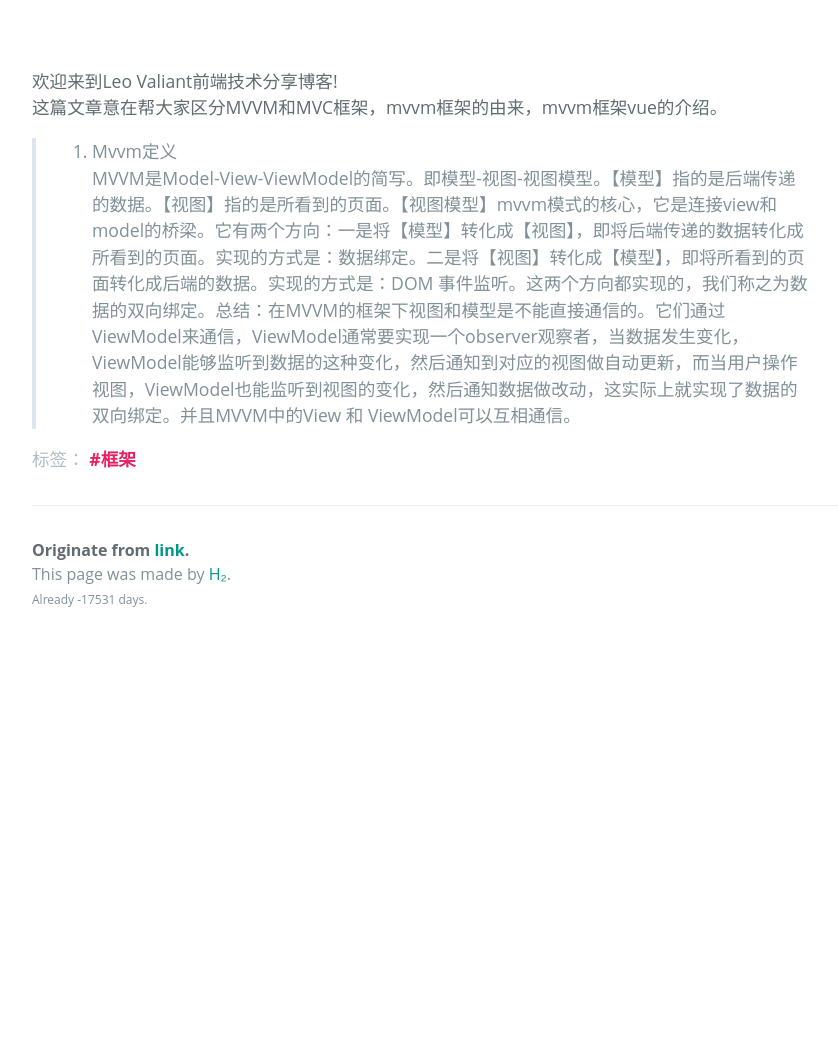
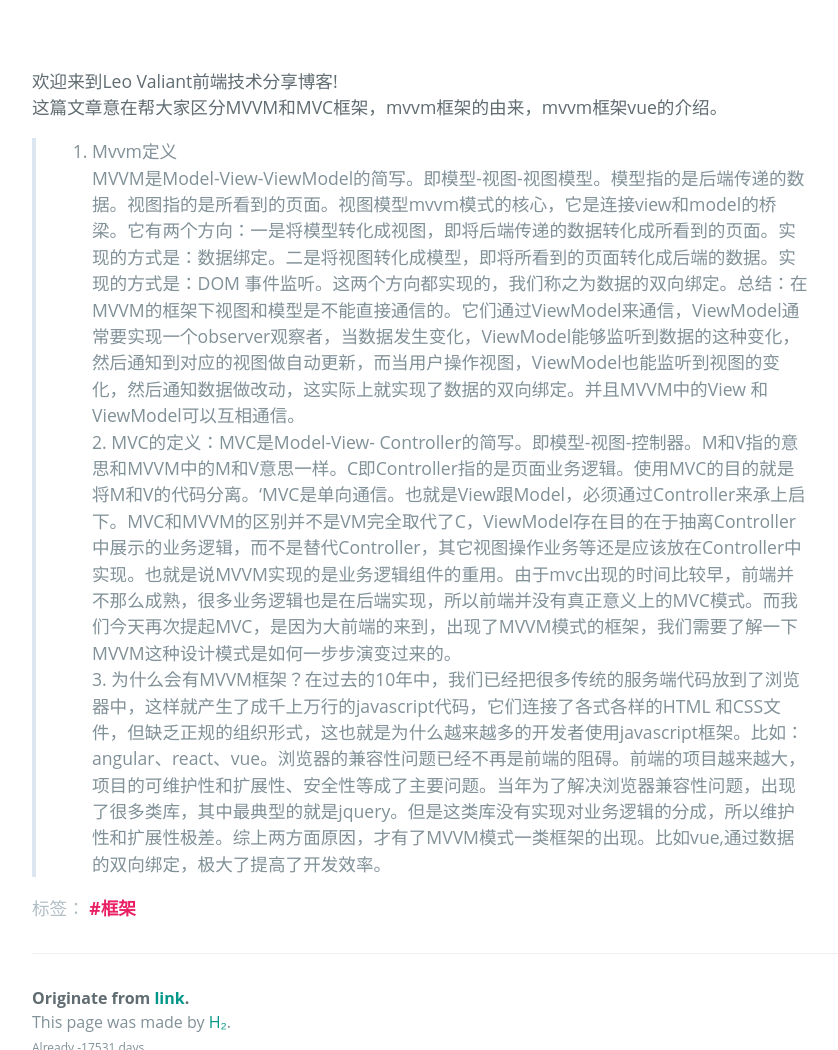
Before and after one commit to valiant0801/braveBlog, a Jekyll site: the page built from _posts/2017-12-23-mvvm and mvc.md, in a window 1280 px wide and 1400 px high. Shown: the part 350-1400 px from the top of the window, without its empty margins (192-1030 px from the left). Built offline with Jekyll 4.4.1, drawn with Linux system fonts in a browser that asks for light colours; some web fonts are replaced.

Commit message:
Update 2017-12-23-mvvm and mvc.md

```diff
--- a/_posts/2017-12-23-mvvm and mvc.md
+++ b/_posts/2017-12-23-mvvm and mvc.md
@@ -7,4 +7,4 @@ stickie: true
 
 欢迎来到Leo Valiant前端技术分享博客!<br>这篇文章意在帮大家区分MVVM和MVC框架，mvvm框架的由来，mvvm框架vue的介绍。
 
-> 1. Mvvm定义<br>MVVM是Model-View-ViewModel的简写。即模型-视图-视图模型。【模型】指的是后端传递的数据。【视图】指的是所看到的页面。【视图模型】mvvm模式的核心，它是连接view和model的桥梁。它有两个方向：一是将【模型】转化成【视图】，即将后端传递的数据转化成所看到的页面。实现的方式是：数据绑定。二是将【视图】转化成【模型】，即将所看到的页面转化成后端的数据。实现的方式是：DOM 事件监听。这两个方向都实现的，我们称之为数据的双向绑定。总结：在MVVM的框架下视图和模型是不能直接通信的。它们通过ViewModel来通信，ViewModel通常要实现一个observer观察者，当数据发生变化，ViewModel能够监听到数据的这种变化，然后通知到对应的视图做自动更新，而当用户操作视图，ViewModel也能监听到视图的变化，然后通知数据做改动，这实际上就实现了数据的双向绑定。并且MVVM中的View 和 ViewModel可以互相通信。
+> 1. Mvvm定义<br>MVVM是Model-View-ViewModel的简写。即模型-视图-视图模型。模型指的是后端传递的数据。视图指的是所看到的页面。视图模型mvvm模式的核心，它是连接view和model的桥梁。它有两个方向：一是将模型转化成视图，即将后端传递的数据转化成所看到的页面。实现的方式是：数据绑定。二是将视图转化成模型，即将所看到的页面转化成后端的数据。实现的方式是：DOM 事件监听。这两个方向都实现的，我们称之为数据的双向绑定。总结：在MVVM的框架下视图和模型是不能直接通信的。它们通过ViewModel来通信，ViewModel通常要实现一个observer观察者，当数据发生变化，ViewModel能够监听到数据的这种变化，然后通知到对应的视图做自动更新，而当用户操作视图，ViewModel也能监听到视图的变化，然后通知数据做改动，这实际上就实现了数据的双向绑定。并且MVVM中的View 和 ViewModel可以互相通信。<br>2. MVC的定义：MVC是Model-View- Controller的简写。即模型-视图-控制器。M和V指的意思和MVVM中的M和V意思一样。C即Controller指的是页面业务逻辑。使用MVC的目的就是将M和V的代码分离。‘MVC是单向通信。也就是View跟Model，必须通过Controller来承上启下。MVC和MVVM的区别并不是VM完全取代了C，ViewModel存在目的在于抽离Controller中展示的业务逻辑，而不是替代Controller，其它视图操作业务等还是应该放在Controller中实现。也就是说MVVM实现的是业务逻辑组件的重用。由于mvc出现的时间比较早，前端并不那么成熟，很多业务逻辑也是在后端实现，所以前端并没有真正意义上的MVC模式。而我们今天再次提起MVC，是因为大前端的来到，出现了MVVM模式的框架，我们需要了解一下MVVM这种设计模式是如何一步步演变过来的。<br>3. 为什么会有MVVM框架？在过去的10年中，我们已经把很多传统的服务端代码放到了浏览器中，这样就产生了成千上万行的javascript代码，它们连接了各式各样的HTML 和CSS文件，但缺乏正规的组织形式，这也就是为什么越来越多的开发者使用javascript框架。比如：angular、react、vue。浏览器的兼容性问题已经不再是前端的阻碍。前端的项目越来越大，项目的可维护性和扩展性、安全性等成了主要问题。当年为了解决浏览器兼容性问题，出现了很多类库，其中最典型的就是jquery。但是这类库没有实现对业务逻辑的分成，所以维护性和扩展性极差。综上两方面原因，才有了MVVM模式一类框架的出现。比如vue,通过数据的双向绑定，极大了提高了开发效率。
```
